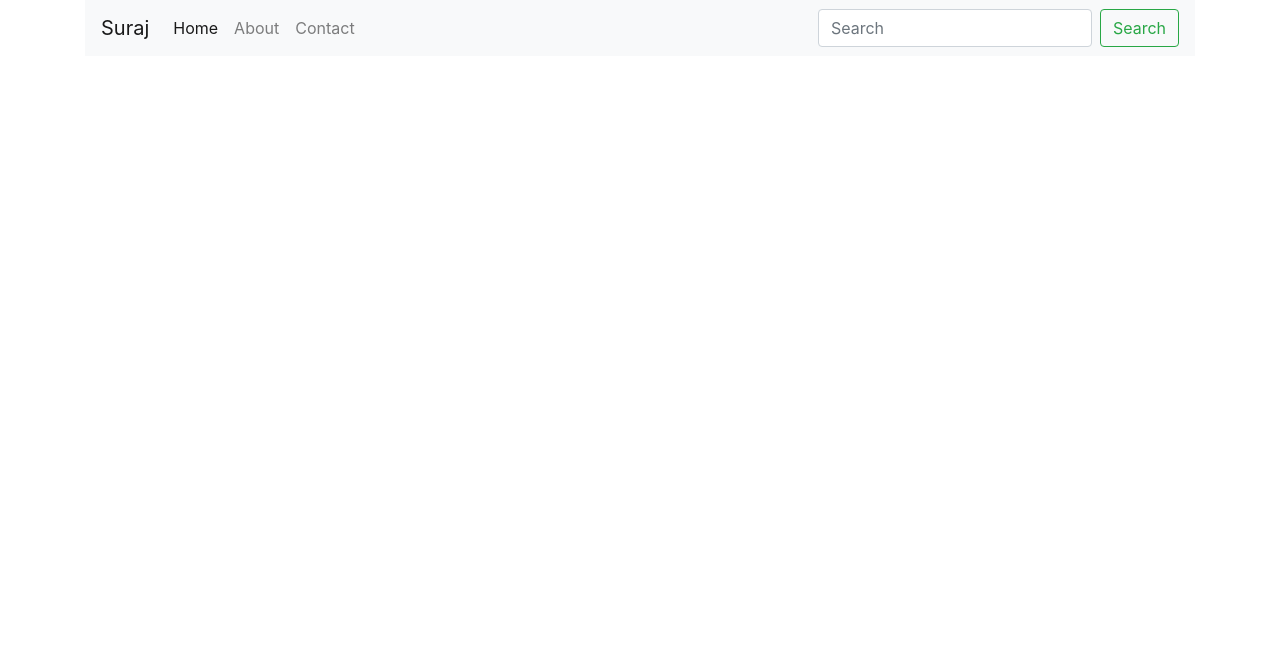
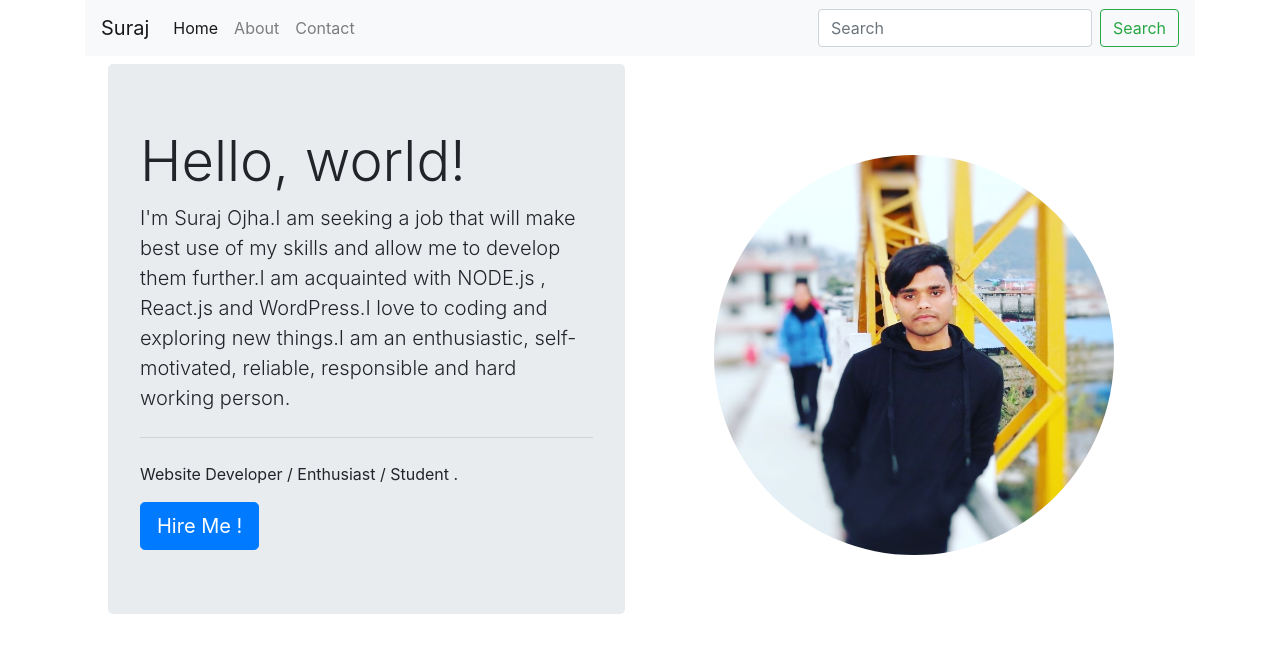
Before and after one commit to imojha/gitTutss, a plain HTML site: page index.html in a window 1280 px wide. Drawn offline with nearby package versions, Linux system fonts and the light colour scheme.

Commit message:
main added

```diff
--- /dev/null
+++ b/index.css
@@ -0,0 +1,10 @@
+.roundImg{
+    height: 400px;
+    width: 400px;
+    border-radius: 100%;
+}
+
+.iconSize{
+    font-size: 24px;
+    margin: 10px;
+}
--- a/index.html
+++ b/index.html
@@ -5,6 +5,8 @@
     <meta name="viewport" content="width=device-width, initial-scale=1.0">
     <title>Document</title>
     <link rel="stylesheet" href="https://cdn.jsdelivr.net/npm/bootstrap@4.5.3/dist/css/bootstrap.min.css" integrity="sha384-TX8t27EcRE3e/ihU7zmQxVncDAy5uIKz4rEkgIXeMed4M0jlfIDPvg6uqKI2xXr2" crossorigin="anonymous">
+    <link rel="stylesheet" href="./index.css">
+
 </head>
 <body>
 
@@ -38,6 +40,25 @@
                   </nav>
             </div>
         </div>
+
+
+        <div class="row m-2">
+            <div class="col-md-6 col-12">
+              <div class="jumbotron">
+                <h1 class="display-4">Hello, world!</h1>
+                <p class="lead">I'm Suraj  Ojha.I am seeking a job that will make best use of my skills and allow me to develop them further.I am acquainted with  NODE.js , React.js and WordPress.I love to coding and exploring new things.I am an enthusiastic, self-motivated, reliable, responsible and hard working person.</p>
+                <hr class="my-4">
+                <p>Website Developer / Enthusiast / Student .</p>
+                <a class="btn btn-primary btn-lg" href="#" role="button">Hire Me !</a>
+              </div>
+            </div>
+            <div class="col-md-6 col-12 d-flex justify-content-center align-items-center">
+              <img src="./assets/my-pic.jpg" alt="image" class="roundImg">
+            </div>
+            <hr class="bg bg-dark"/>
+          </div>
+
+
     </div>
 
 
```
Also changed, not shown: assets/my-pic.jpg (added).
